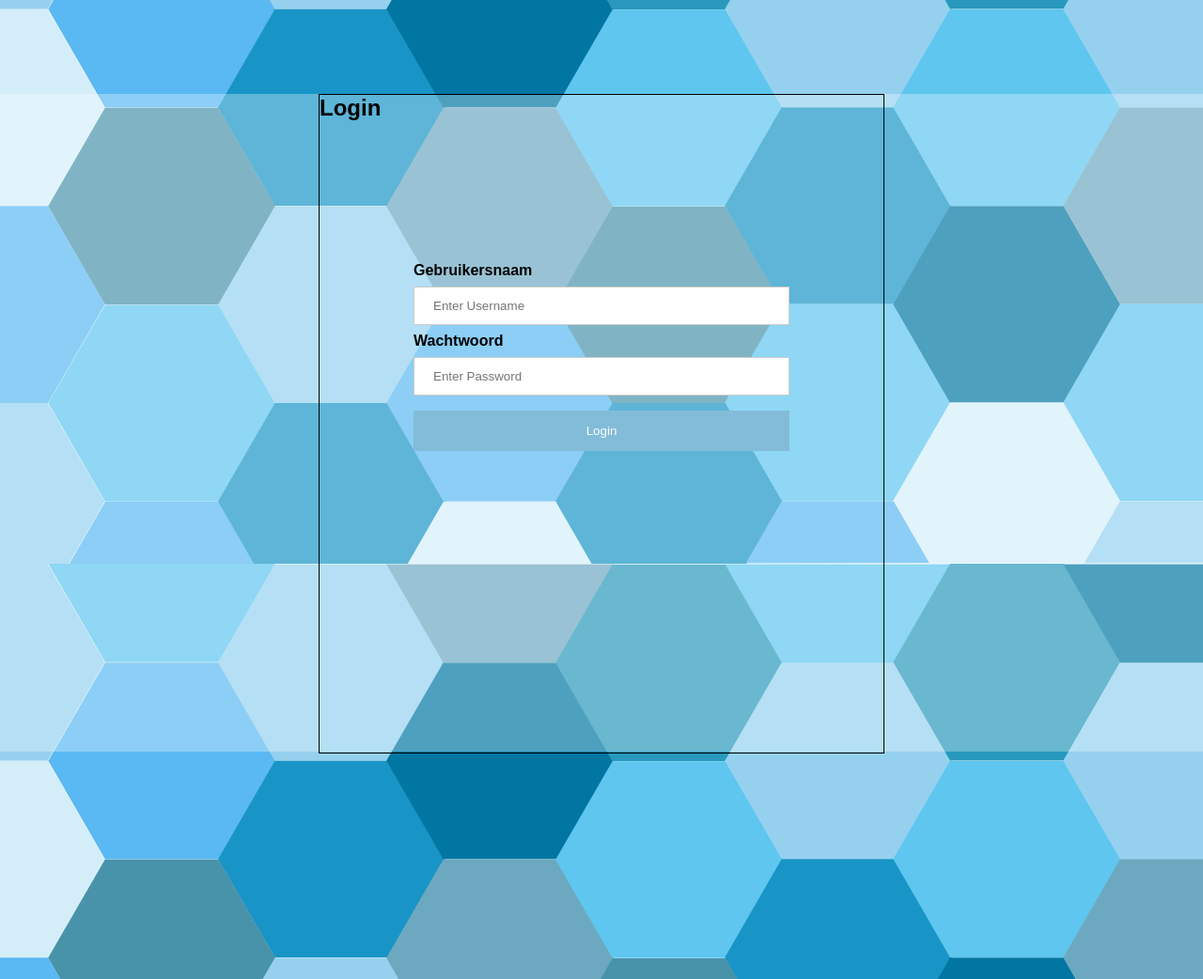
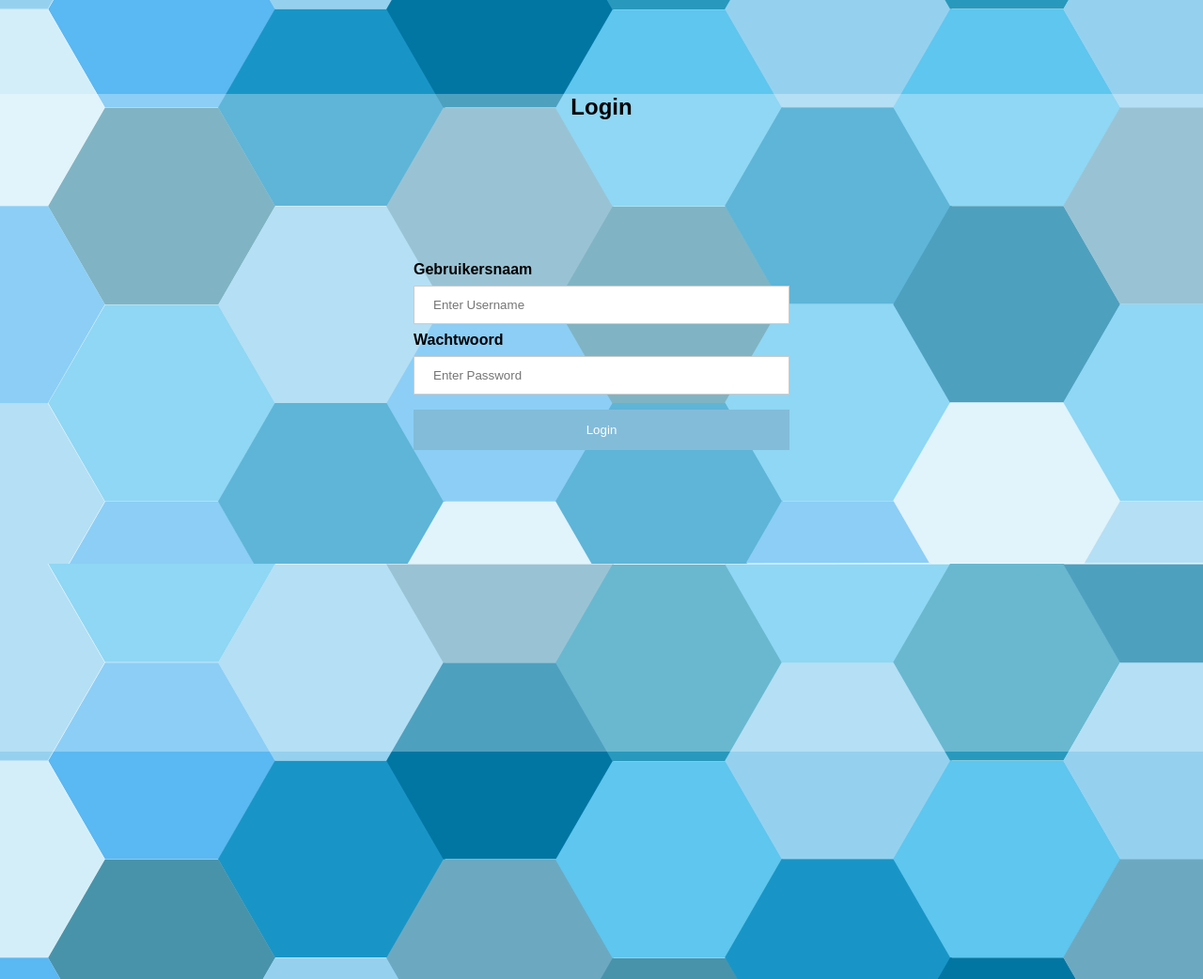
Before and after one commit to timtenvoorde1/inf1b_project, a PHP site: page /inlog.php in a window 1280 px wide. Shown: the part 200-1242 px from the top of the page at 94% size. Run offline with PHP 8.4, Linux system fonts and the light colour scheme.

Commit message:
CSS inlog

```diff
--- a/css/inlog.css
+++ b/css/inlog.css
@@ -26,8 +26,8 @@ html, body{
 #formbox{
     height: 700px;
     width: 600px;
-    border: 1px solid #000000;
-    /*background-color: red; */
+    /*border: 1px solid #000000;
+    background-color: red; */
     margin-left: auto;
     margin-right: auto;
     margin-top: 100px;
@@ -42,7 +42,8 @@ html, body{
 
 h2{
     margin-bottom: 20px;
-
+    margin-top: 50px;
+    text-align: center;
 }
 
 /* FORM STYLE */
```
